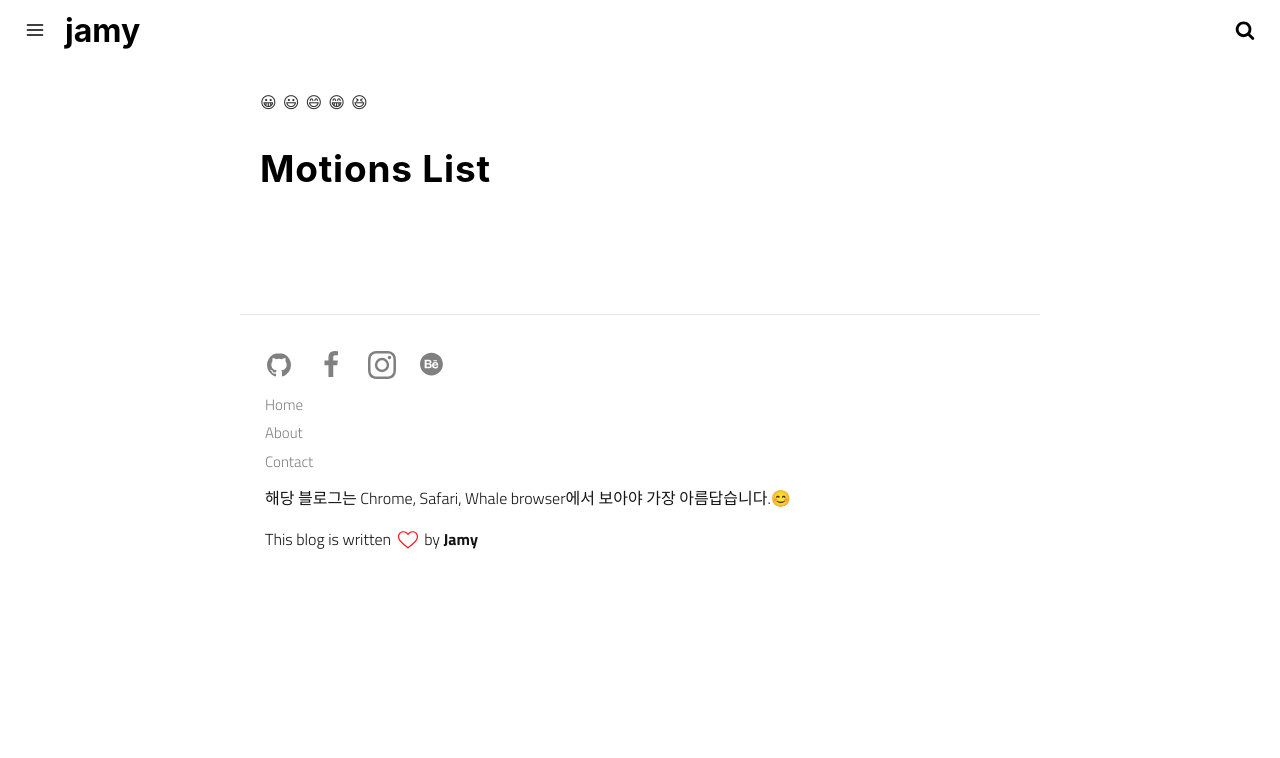
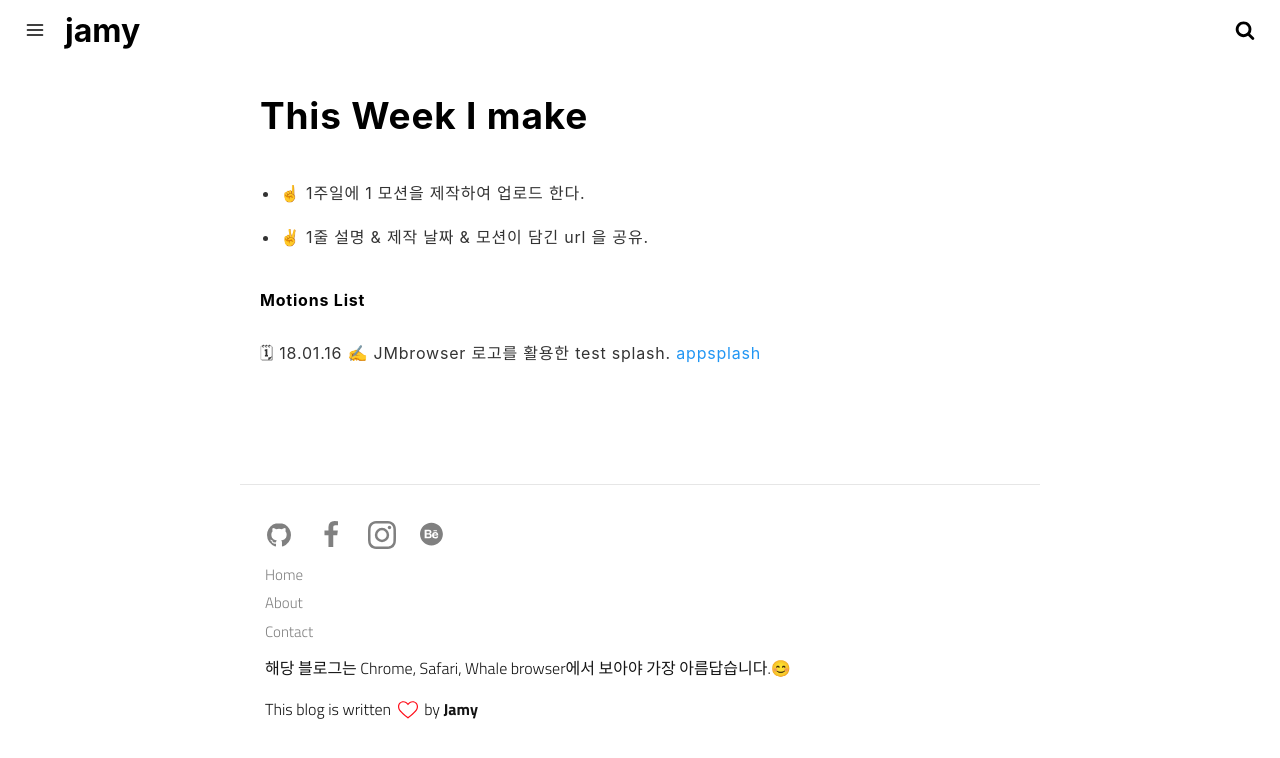
Before and after one commit to crazyjamy/crazyjamy.github.io, a Jekyll site: the page built from motions.md, in a window 1280 px wide. Shown: the top 758 px of the page. Built offline with Jekyll 4.4.1, drawn with Linux system fonts in a browser that asks for light colours.

Commit message:
Update motions.md

```diff
--- a/motions.md
+++ b/motions.md
@@ -12,5 +12,15 @@ permalink: /motions/
   }
 </style>
 
-😀 😃 😄 😁 😆
-## Motions List
+
+## This Week I make
+
++ ☝️ 1주일에 1 모션을 제작하여 업로드 한다.
++ ✌️ 1줄 설명 & 제작 날짜 & 모션이 담긴 url 을 공유.
+
+
+#### Motions List
+
+🗓 18.01.16
+✍️ JMbrowser 로고를 활용한 test splash.
+[appsplash](https://crazyjamy.github.io/assets/html/jmdemo1a)
```
